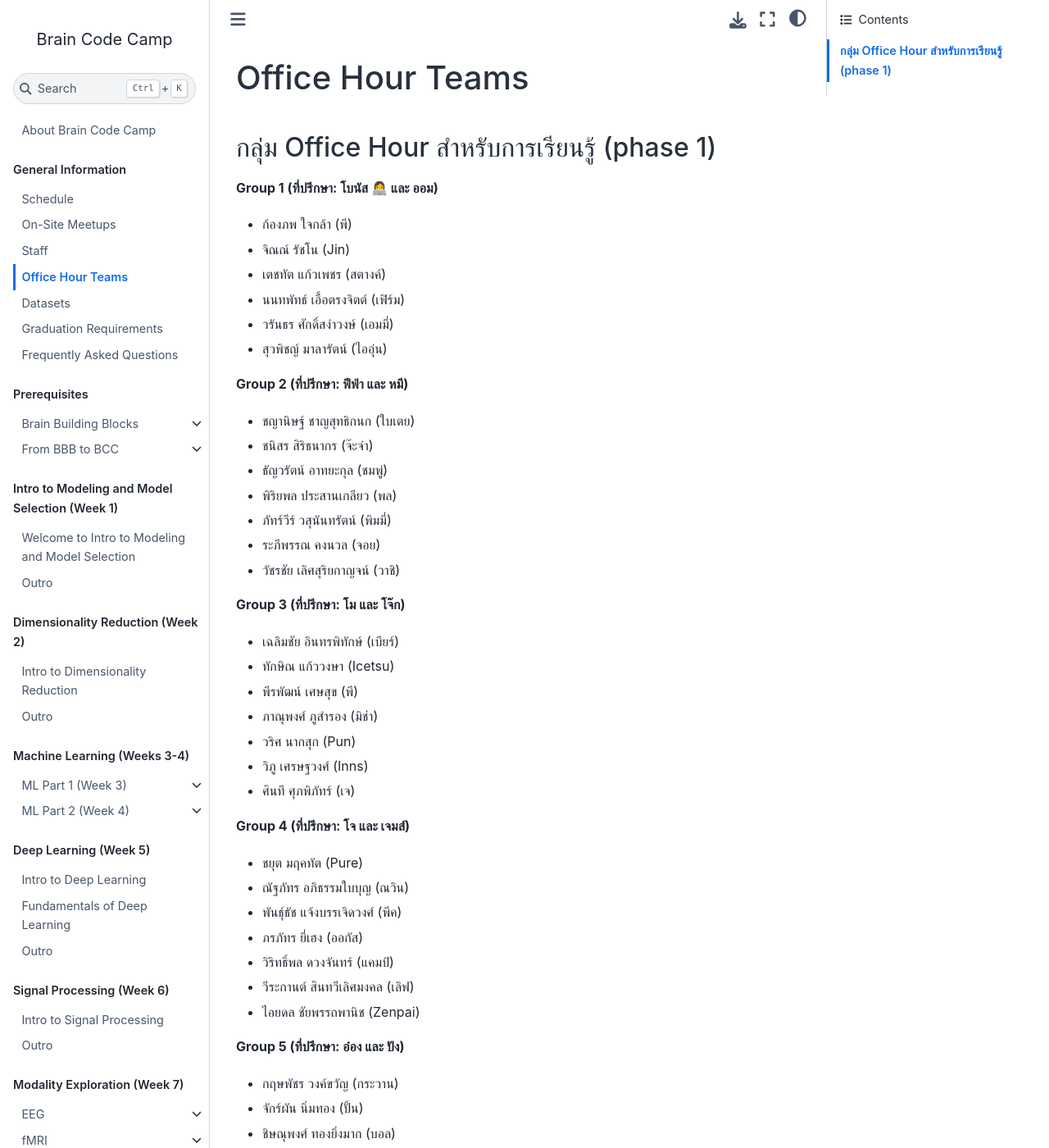
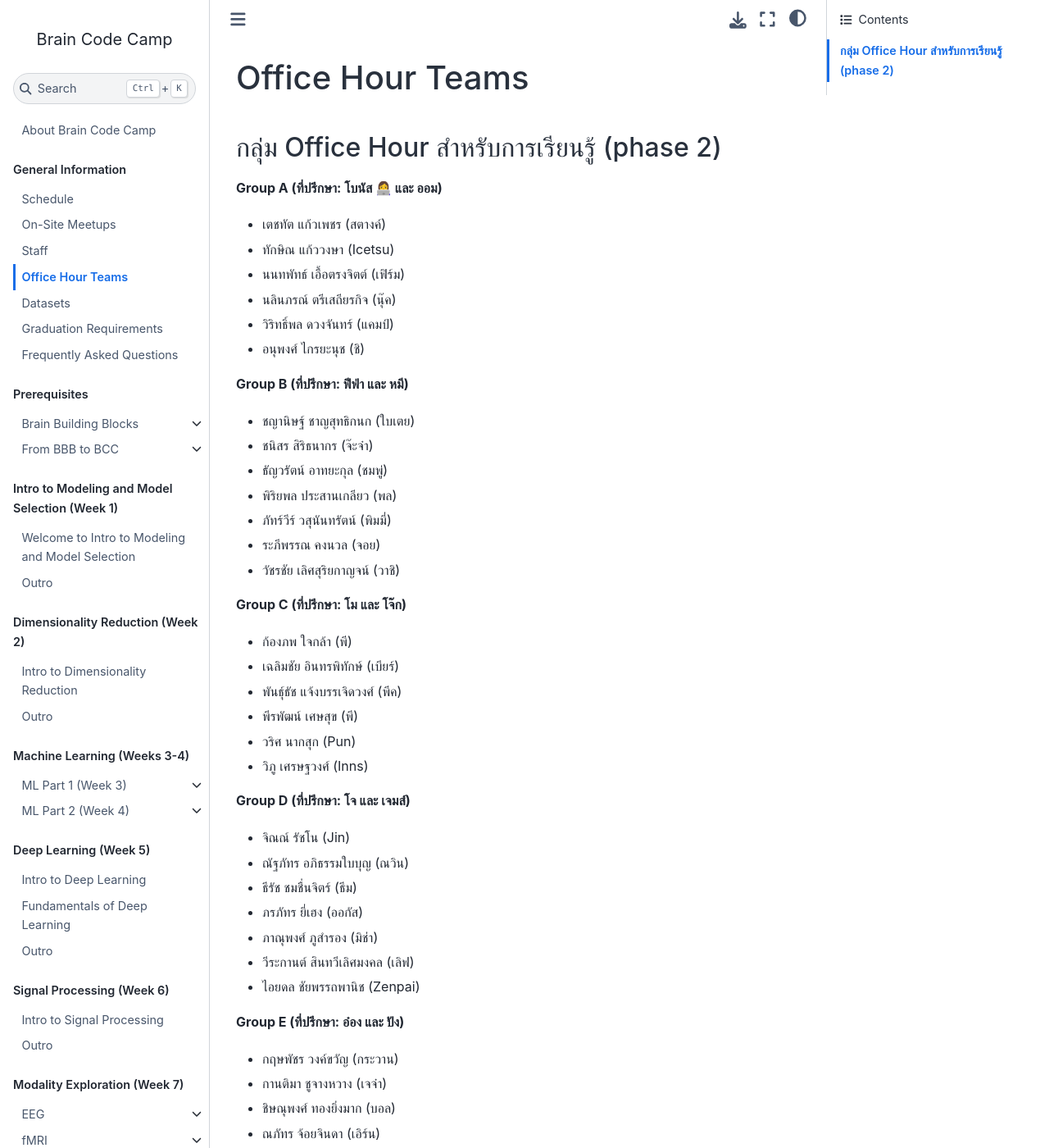
Before and after one commit to braincodecamp/brainCodeCamp2026, a Jupyter Book: the page built from GeneralInfo/OH-teams.md, in a window 1280 px wide and 1400 px high. Shown: the whole window at 82% size. Built offline with Jupyter Book 1.0.4 settings and Sphinx 7.4.7 and the Sphinx Book theme 1.1.4, drawn with Linux system fonts in a browser that asks for light colours; pages that are not in the unit, such as notebooks, are missing from menus; some of the changed lines change nothing that is shown; some of the changed text lies outside the part shown.

Commit message:
Update OH teams

```diff
--- a/GeneralInfo/OH-teams.md
+++ b/GeneralInfo/OH-teams.md
@@ -1,6 +1,75 @@
 # Office Hour Teams
 
-## กลุ่ม Office Hour สำหรับการเรียนรู้ (phase 1)
+## กลุ่ม Office Hour สำหรับการเรียนรู้ (phase 2)
+
+**Group A (ที่ปรึกษา: โบนัส 👩‍💻 และ ออม)**
+- เตชทัต แก้วเพชร (สตางค์)
+- ทักษิณ แก้ววงษา (Icetsu)
+- นนทพัทธ์ เอื้อตรงจิตต์ (เฟิร์ม)
+- นลินภรณ์ ตรีเสถียรกิจ (นุ๊ค)
+- วิริทธิ์พล ดวงจันทร์ (แคมป์)
+- อนุพงศ์ ไกรยะนุช (ชิ)
+
+**Group B (ที่ปรึกษา: ฟีฟ่า และ หมี)**
+- ชญานิษฐ์ ชาญสุทธิกนก (ใบเตย)
+- ชนิสร สิริธนากร (จ๊ะจ๋า)
+- ธัญวรัตน์ อาทยะกุล (ชมพู่)
+- พิริยพล ประสานเกลียว (พล)
+- ภัทร์วีร์ วสุนันทรัตน์ (พิมมี่)
+- ระภีพรรณ คงนวล (จอย)
+- วัชรชัย เลิศสุริยกาญจน์ (วาชิ)
+
+**Group C (ที่ปรึกษา: โม และ โจ๊ก)**
+- ก้องภพ ใจกล้า (พี)
+- เฉลิมชัย อินทรพิทักษ์ (เบียร์)
+- พันธุ์ธัช แจ้งบรรเจิดวงศ์ (พีค)
+- พีรพัฒน์ เศษสุข (พี)
+- วริศ นากสุก (Pun)
+- วิภู เศรษฐวงศ์ (Inns)
+
+**Group D (ที่ปรึกษา: โจ และ เจมส์)**
+- จิณณ์ รัชโน (Jin)
+- ณัฐภัทร อภิธรรมใบบุญ (ณวิน)
+- ธีรัช ชมชื่นจิตร์ (ธีม)
+- ภรภัทร ยี่เฮง (ออกัส)
+- ภาณุพงศ์ ภูสำรอง (มิช่า)
+- วีระกานต์ สินทวีเลิศมงคล (เลิฟ)
+- ไอยดล ชัยพรรถพานิช (Zenpai)
+
+**Group E (ที่ปรึกษา: อ๋อง และ ปัง)**
+- กฤษพัชร วงค์ขวัญ (กระวาน)
+- กานติมา ชูจางหวาง (เจจ๋า)
+- ชิษณุพงศ์ ทองยิ่งมาก (บอล)
+- ณภัทร จ้อยจินดา (เอิร์น)
+- อนวัช บำรุงศรี (เจ)
+
+**Group F (ที่ปรึกษา: มาร์ค และ ชาลี)**
+- กมลภพ วิทยารัฐ (อาร์ม)
+- จิรกิตติ์ โชวใจมีสุข (กู๊ด)
+- ภูดิส สถานเมือง (ก้อง)
+- วรันธร ศักดิ์สง่าวงษ์ (เอมมี่)
+- อรชพร เตชะสินธุ์ (โปรแกรม)
+
+**Group G (ที่ปรึกษา: แบงค์ และ กัส)**
+- นันทกร เนคะมานุรักษ์ (นน)
+- มิ่งรัฐ เมฆวิชัย (Ohm)
+- วงศพัทธ์ แก้วกำเหนิดพงษ์ (Aomsin)
+- วัชรินทร์ อันเวช (น็อต)
+- วัศธนนท์ บุญญาภากร (ไทเกอร์)
+- วิจิตรา สิงห์ราชู (ปาล์ม)
+- สุวพิชญ์ มาลารัตน์ (ไออุ่น)
+
+**Group H (ที่ปรึกษา: มอส และ โบนัส 👨‍💻)**
+- จิรัฏ เวนล็อค เฮสลีย์ (เวนล็อค)
+- ชญาดา จิรจริยาเวช (วินนี่)
+- ญาณกร ต่างประโคน (ฟีฟ่า)
+- นวิสรา สิริประเสริฐ (แน่ว)
+- รุจิรา ธนัญชยะกุล (หมิง)
+- อาณกร ขจรสิริสิน (Korn)
+
+
+
+<!-- ## กลุ่ม Office Hour สำหรับการเรียนรู้ (phase 1)
 
 **Group 1 (ที่ปรึกษา: โบนัส 👩‍💻 และ ออม)**
 - ก้องภพ ใจกล้า (พี)
@@ -69,3 +138,4 @@
 - นวิสรา สิริประเสริฐ (แน่ว)
 - รุจิรา ธนัญชยะกุล (หมิง)
 - อาณกร ขจรสิริสิน (Korn)
+ -->
```
